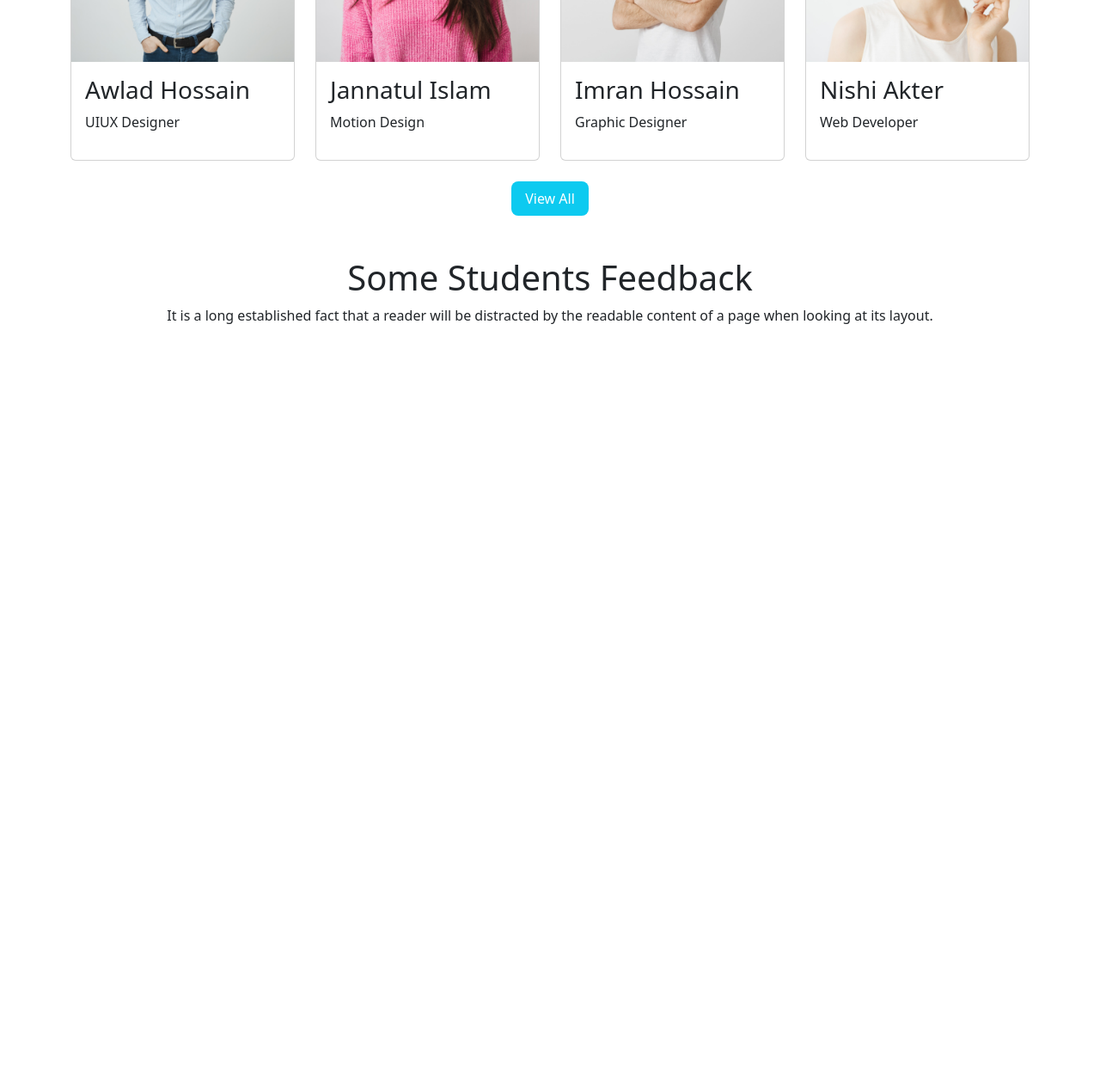
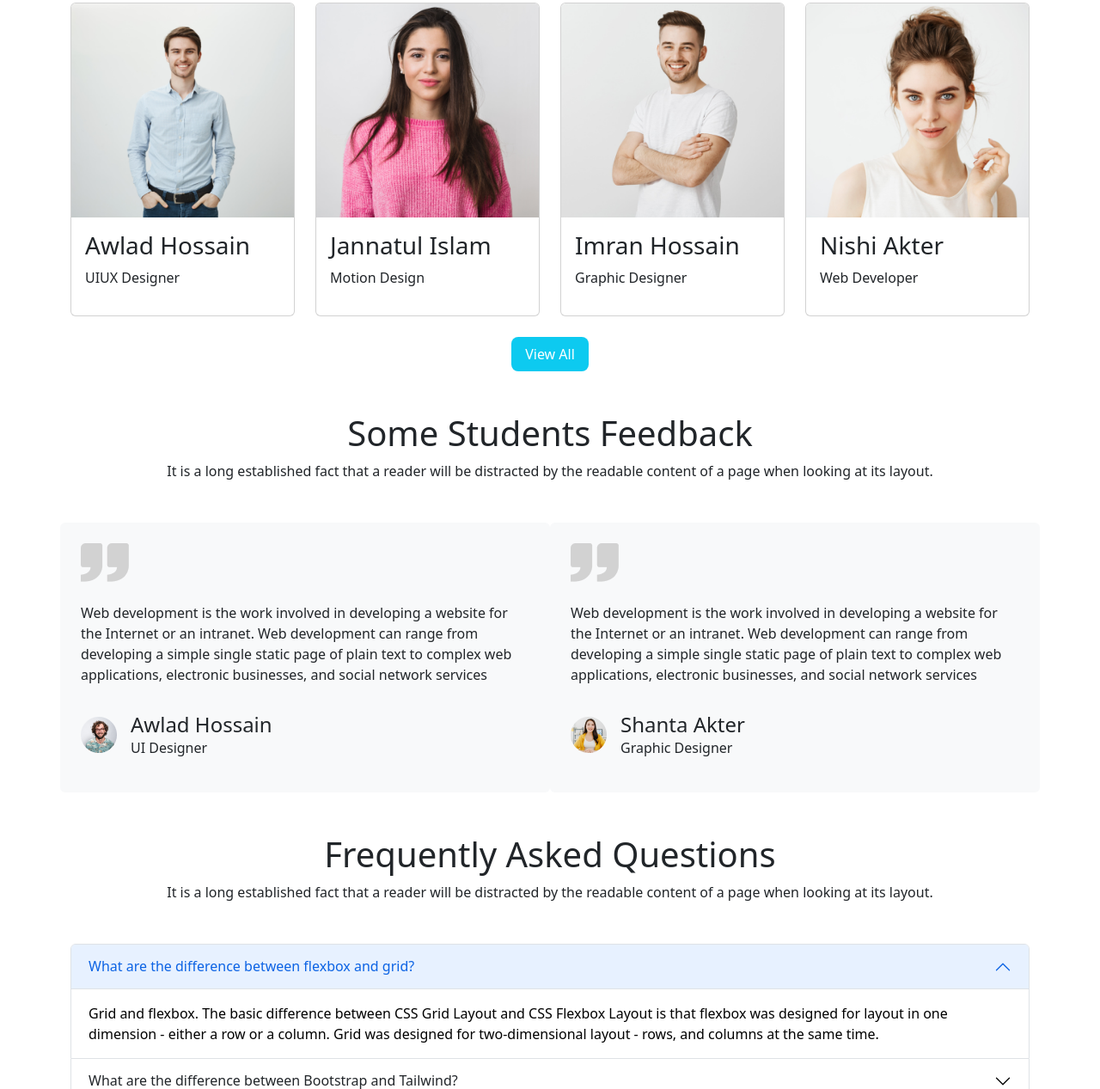
Before and after one commit to SalamunHasan69/Assignment-3, a plain HTML site: page index.html in a window 1280 px wide. Shown: the part 3147-4414 px from the top of the page at 86% size. Before the commit the page ends 3542 px from the top, so only its background shows below. Drawn offline with nearby package versions, Linux system fonts and the light colour scheme.

Commit message:
added Questions

```diff
--- a/index.html
+++ b/index.html
@@ -165,7 +165,7 @@
   <section class="container">
     <div class="row g-0">
       <div class="col-5">
-        <img class="img-fluid" src="./images/working.png" alt="">
+        <img src="./images/working.png" alt="">
       </div>
       <div class="col-7 bg-light px-5 py-5">
         <div>
@@ -270,6 +270,111 @@
       distracted by the readable
       content of a page when looking at its layout.</p>
   </div>
+  <section class="container my-5">
+    <div class="row row-cols-2 row-cols-md-2 g-4">
+      <div class="col-6 rounded-2 bg-light py-4 px-4">
+        <div class="mb-4">
+          <img src="./images/comma.png" alt="">
+        </div>
+        <p>Web development is the work involved in developing a website for the Internet or an intranet. Web development
+          can range from developing a simple single static page of plain text to complex web applications, electronic
+          businesses, and social network services</p>
+        <div class="d-flex align-items-center">
+          <img class="img fluid" src="./images/student/student-5.png" alt="">
+          <div class="ms-3 pt-3">
+            <h4 class="mb-0">Awlad Hossain</h4>
+            <p>UI Designer</p>
+          </div>
+        </div>
+      </div>
+      <div class="col-6 rounded-2 bg-light py-4 px-4">
+        <div class="mb-4">
+          <img src="./images/comma.png" alt="">
+        </div>
+        <p>Web development is the work involved in developing a website for the Internet or an intranet. Web development
+          can range from developing a simple single static page of plain text to complex web applications, electronic
+          businesses, and social network services</p>
+        <div class="d-flex align-items-center">
+          <img class="img fluid" src="./images/student/student-6.png" alt="">
+          <div class="ms-3 pt-3">
+            <h4 class="mb-0">Shanta Akter</h4>
+            <p>Graphic Designer</p>
+          </div>
+        </div>
+      </div>
+    </div>
+  </section>
+  <div>
+    <h1 class="d-flex justify-content-center align-items-center">Frequently Asked Questions</h1>
+    <p class="d-flex justify-content-center align-items-center">It is a long established fact that a reader will be
+      distracted by the readable
+      content of a page when looking at its layout.</p>
+  </div>
+  <div class="container accordion my-5" id="accordionPanelsStayOpenExample">
+    <div class="accordion-item">
+      <h2 class="accordion-header" id="panelsStayOpen-headingOne">
+        <button class="accordion-button" type="button" data-bs-toggle="collapse"
+          data-bs-target="#panelsStayOpen-collapseOne" aria-expanded="true" aria-controls="panelsStayOpen-collapseOne">
+          What are the difference between flexbox and grid?
+        </button>
+      </h2>
+      <div id="panelsStayOpen-collapseOne" class="accordion-collapse collapse show"
+        aria-labelledby="panelsStayOpen-headingOne">
+        <div class="accordion-body">
+          Grid and flexbox. The basic difference between CSS Grid Layout and CSS Flexbox Layout is that flexbox was
+          designed for layout in one dimension - either a row or a column. Grid was designed for two-dimensional layout
+          - rows, and columns at the same time.
+        </div>
+      </div>
+    </div>
+    <div class="accordion-item">
+      <h2 class="accordion-header" id="panelsStayOpen-headingTwo">
+        <button class="accordion-button collapsed" type="button" data-bs-toggle="collapse"
+          data-bs-target="#panelsStayOpen-collapseTwo" aria-expanded="false" aria-controls="panelsStayOpen-collapseTwo">
+          What are the difference between Bootstrap and Tailwind?
+        </button>
+      </h2>
+      <div id="panelsStayOpen-collapseTwo" class="accordion-collapse collapse"
+        aria-labelledby="panelsStayOpen-headingTwo">
+        <div class="accordion-body">
+          Bootstrap comes with a set of pre-styled responsive, mobile-first components that possess a definite UI kit.
+          Tailwind CSS uses a set of utility classes to create a neat UI with more flexibility and uniqueness. Sites
+          created using Bootstrap follow the generic pattern that makes them look identical.
+        </div>
+      </div>
+    </div>
+    <div class="accordion-item">
+      <h2 class="accordion-header" id="panelsStayOpen-headingThree">
+        <button class="accordion-button collapsed" type="button" data-bs-toggle="collapse"
+          data-bs-target="#panelsStayOpen-collapseThree" aria-expanded="false"
+          aria-controls="panelsStayOpen-collapseThree">
+          What is CSS box model?
+        </button>
+      </h2>
+      <div id="panelsStayOpen-collapseThree" class="accordion-collapse collapse"
+        aria-labelledby="panelsStayOpen-headingThree">
+        <div class="accordion-body">
+          The CSS box model is essentially a box that wraps around every HTML element. It consists of: margins, borders,
+          padding, and the actual content.
+        </div>
+      </div>
+    </div>
+    <div class="accordion-item">
+      <h2 class="accordion-header" id="panelsStayOpen-headingThree">
+        <button class="accordion-button collapsed" type="button" data-bs-toggle="collapse"
+          data-bs-target="#panelsStayOpen-collapseThree" aria-expanded="false"
+          aria-controls="panelsStayOpen-collapseThree">
+          What is a semantic tag?
+        </button>
+      </h2>
+      <div id="panelsStayOpen-collapseThree" class="accordion-collapse collapse"
+        aria-labelledby="panelsStayOpen-headingThree">
+        <div class="accordion-body">
+          The HTML semantics refers to the tags that provide meaning to an HTML page rather than just presentation.
+        </div>
+      </div>
+    </div>
+  </div>
   <!-- Main end -->
 
   <script src="https://cdn.jsdelivr.net/npm/bootstrap@5.2.0/dist/js/bootstrap.bundle.min.js"
```
